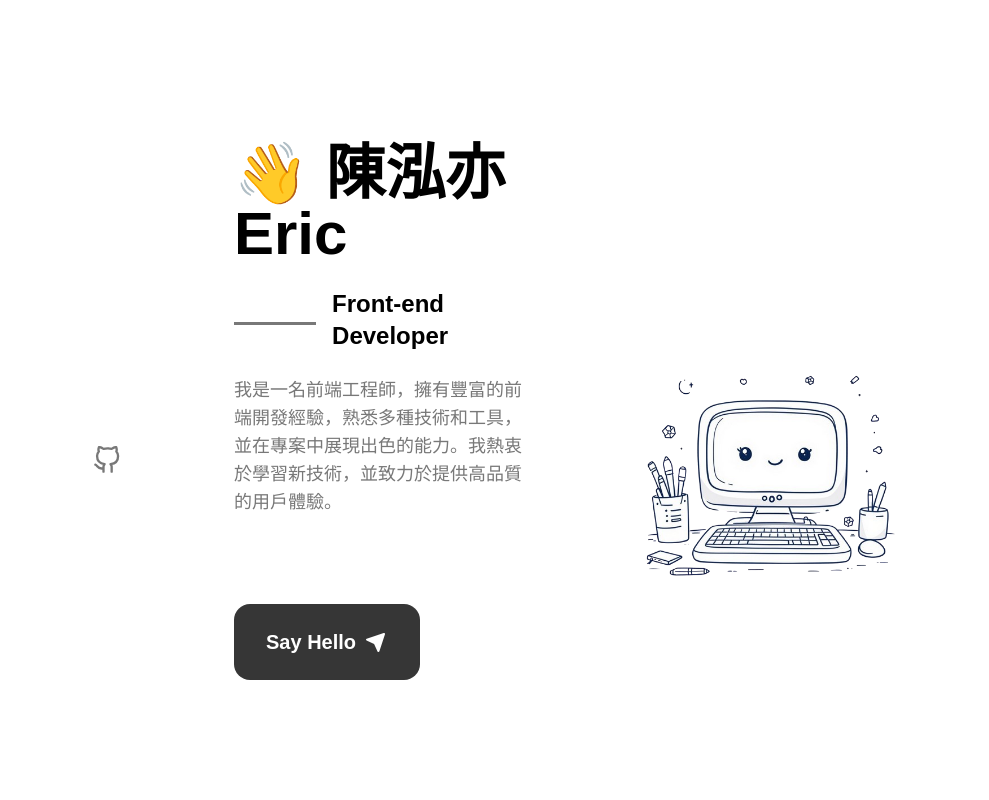
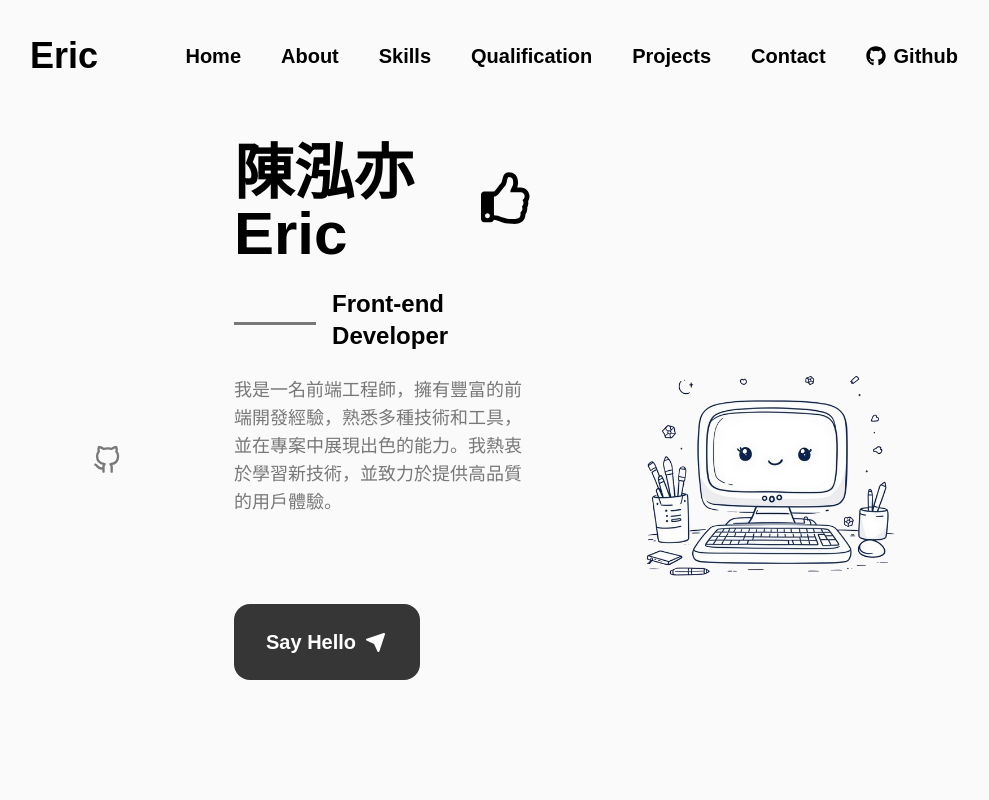
Before and after one commit to JustAPotato0916/portfolio, a React (Vite) app: page / in a window 1280 px wide. Shown: the top 800 px of the page, without its empty margins (146-1135 px from the left). Built offline with nearby package versions, Linux system fonts and the light colour scheme; a web font is replaced by a local one.

Commit message:
feat: navbar

```diff
--- a/package.json
+++ b/package.json
@@ -10,10 +10,12 @@
     "preview": "vite preview"
   },
   "dependencies": {
+    "@gsap/react": "^2.1.2",
     "@tailwindcss/vite": "^4.1.3",
     "react": "^19.0.0",
     "react-dom": "^19.0.0",
     "react-icons": "^5.5.0",
+    "react-use": "^17.6.0",
     "tailwindcss": "^4.1.3"
   },
   "devDependencies": {
--- a/src/App.jsx
+++ b/src/App.jsx
@@ -1,9 +1,11 @@
 import About from './components/About.jsx';
 import Home from './components/Home.jsx';
+import Navbar from './components/Navbar.jsx';
 
 const App = () => {
   return (
-    <main className="relative min-h-screen max-w-screen overflow-x-hidden">
+    <main className="animate-fadeIn relative min-h-screen max-w-screen overflow-x-hidden">
+      <Navbar />
       <Home />
       <About />
     </main>
--- a/src/components/About.jsx
+++ b/src/components/About.jsx
@@ -25,7 +25,7 @@ const cardInformation = [
 
 const Card = ({ icon, title, description }) => {
   return (
-    <div className="flex w-48 flex-col items-center justify-center gap-2 rounded-4xl border-2 bg-white p-4">
+    <div className="border-sub flex w-48 flex-col items-center justify-center gap-2 rounded-4xl border-2 bg-white p-4">
       {icon}
       <p className="text-2xl font-bold">{title}</p>
       {description && <p className="text-sub text-sm">{description}</p>}
@@ -35,11 +35,11 @@ const Card = ({ icon, title, description }) => {
 
 const About = () => {
   return (
-    <section className="section">
+    <section id="about" className="section">
       <SectionTitle title="關於我" subtitle="我的介紹" />
       <div className="mt-12 flex size-full items-center justify-center">
         <div className="flex flex-row justify-center gap-24">
-          <div className="flex items-center justify-center rounded-4xl border-2">
+          <div className="border-sub flex items-center justify-center rounded-4xl border-2">
             <img src="img/about.png" alt="about" />
           </div>
 
--- a/src/components/Home.jsx
+++ b/src/components/Home.jsx
@@ -1,6 +1,7 @@
 import Button from './Button';
 import { BiSolidNavigation } from 'react-icons/bi';
 import { BsMouse } from 'react-icons/bs';
+import { FaRegThumbsUp } from 'react-icons/fa';
 import { FiGithub } from 'react-icons/fi';
 import { TiArrowDownThick } from 'react-icons/ti';
 
@@ -14,7 +15,7 @@ const iconLinks = [
 
 const Home = () => {
   return (
-    <section className="section">
+    <section id="home" className="section">
       <div className="grid size-full grid-cols-12 gap-12">
         <div className="col-start-3 grid grid-cols-1 items-center justify-center gap-1">
           <div className="flex flex-col items-center gap-8">
@@ -27,7 +28,10 @@ const Home = () => {
         </div>
         <div className="col-span-4 col-start-4 grid items-center p-12 pt-36">
           <div className="flex flex-col gap-6">
-            <h1 className="text-6xl font-bold">👋 陳泓亦 Eric</h1>
+            <p className="flex flex-row items-center gap-6">
+              <h1 className="text-6xl font-bold">陳泓亦 Eric</h1>
+              <FaRegThumbsUp className="mb-3 h-18 w-18" />
+            </p>
             <div className="flex flex-row items-center gap-4">
               <div className="border-sub mt-1.5 h-0 w-24 border-t-3" />
               <div className="text-2xl font-bold"> Front-end Developer</div>
--- /dev/null
+++ b/src/components/Navbar.jsx
@@ -0,0 +1,81 @@
+import gsap from 'gsap';
+import { useEffect, useRef, useState } from 'react';
+import { FaGithub } from 'react-icons/fa';
+import { useWindowScroll } from 'react-use';
+
+const navItems = [
+  'Home',
+  'About',
+  'Skills',
+  'Qualification',
+  'Projects',
+  'Contact',
+];
+
+const Navbar = () => {
+  const [lastScrollY, setLastScrollY] = useState(0);
+  const [isNavVisible, setIsNavVisible] = useState(true);
+
+  const navContainerRef = useRef(null);
+
+  const { y: currentScrollY } = useWindowScroll();
+
+  useEffect(() => {
+    if (currentScrollY === 0) {
+      setIsNavVisible(true);
+      navContainerRef.current.classList.remove('bg-black!');
+      navContainerRef.current.classList.remove('text-white');
+    } else if (currentScrollY > lastScrollY) {
+      setIsNavVisible(false);
+      navContainerRef.current.classList.add('bg-black!');
+      navContainerRef.current.classList.add('text-white');
+    } else if (currentScrollY < lastScrollY) {
+      setIsNavVisible(true);
+      navContainerRef.current.classList.add('bg-black!');
+      navContainerRef.current.classList.add('text-white');
+    }
+
+    setLastScrollY(currentScrollY);
+  }, [currentScrollY, lastScrollY]);
+
+  useEffect(() => {
+    gsap.to(navContainerRef.current, {
+      y: isNavVisible ? 0 : -100,
+      opacity: isNavVisible ? 1 : 0,
+      duration: 0.2,
+    });
+  }, [isNavVisible]);
+
+  return (
+    <div className="fixed z-10 flex w-full items-center justify-center overflow-x-hidden">
+      <nav
+        ref={navContainerRef}
+        className="my-4 flex w-7/8 flex-row items-center justify-between rounded-2xl px-24 py-5 text-xl font-bold transition-all duration-700 ease-out"
+      >
+        <div className="text-4xl">Eric</div>
+
+        <div className="flex flex-row gap-10">
+          {navItems.map((title) => (
+            <a
+              key={title}
+              href={`/#${title.toLowerCase()}`}
+              className={`relative cursor-pointer transition-all ease-in-out before:absolute before:bottom-0 before:left-[50%] before:h-[2px] before:w-0 before:origin-center before:transition-[width] before:duration-700 before:ease-in-out after:absolute after:right-[50%] after:bottom-0 after:h-[2px] after:w-0 after:origin-center after:transition-[width] after:duration-700 after:ease-in-out hover:before:w-[50%] hover:after:w-[50%] ${currentScrollY === 0 ? 'before:bg-black after:bg-black' : 'before:bg-white after:bg-white'}`}
+            >
+              {title}
+            </a>
+          ))}
+          <a
+            href="https://github.com/JustAPotato0916"
+            className={`relative cursor-pointer transition-all ease-in-out before:absolute before:bottom-0 before:left-[50%] before:h-[2px] before:w-0 before:origin-center before:transition-[width] before:duration-700 before:ease-in-out after:absolute after:right-[50%] after:bottom-0 after:h-[2px] after:w-0 after:origin-center after:transition-[width] after:duration-700 after:ease-in-out hover:before:w-[50%] hover:after:w-[50%] ${currentScrollY === 0 ? 'before:bg-black after:bg-black' : 'before:bg-white after:bg-white'}`}
+          >
+            <div className="flex flex-row items-center justify-center gap-2">
+              <FaGithub className="h-5 w-5" />
+              Github
+            </div>
+          </a>
+        </div>
+      </nav>
+    </div>
+  );
+};
+export default Navbar;
--- a/src/index.css
+++ b/src/index.css
@@ -3,13 +3,26 @@
 @theme {
   --font-jf-openhunnian: "JF Openhunnian", sans-serif;
 
+  --color-background: #FAFAFA;
   --color-dark: #363636;
   --color-sub: #787878;
+
+  --animate-fadeIn: fadeIn 1s ease-in-out;
+
+  @keyframes fadeIn {
+    0% {transform: translateY(-30px); opacity: 0;}
+    100% {transform: translateY(0px); opacity: 1;}
+  }
 }
 
 @layer base {
   * {
     @apply select-none font-jf-openhunnian;
+    scroll-behavior: smooth;
+  }
+
+  body {
+    @apply bg-background;
   }
 }
 
@@ -21,6 +34,7 @@
   @apply text-sub duration-150 hover:scale-125 hover:text-dark;
 }
 
+
 @layer base {
   @font-face {
     font-family: "JF Openhunnian";
```
Also changed, not shown: 1 other file (tests, documents, lock files or other folders).
